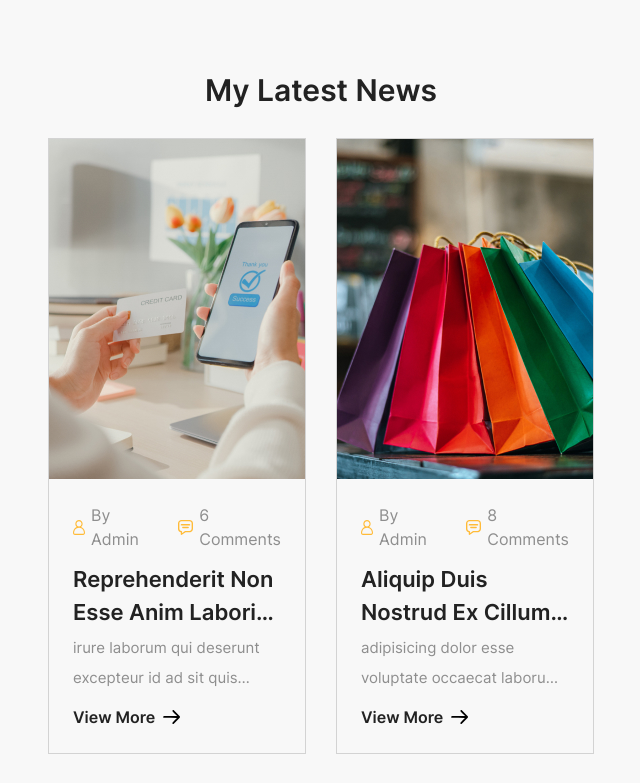
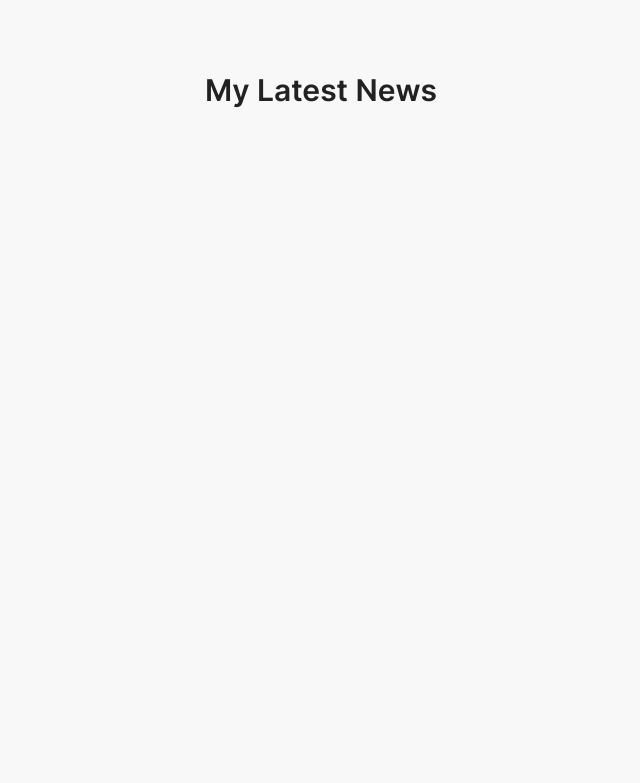
Before and after one commit to ifedayoagboola/bitsgiga-client, a React (Create React App) app: page /about in a window 1280 px wide. Shown: the part 2540-3323 px from the top of the page, without its empty margins (319-959 px from the left). Built offline with nearby package versions, Linux system fonts and the light colour scheme.

Commit message:
animation added

```diff
--- a/src/components/About/index.jsx
+++ b/src/components/About/index.jsx
@@ -684,7 +684,11 @@ export default function About() {
               <div className="grid grid-cols-2 gap-[30px]">
                 <DataIteration datas={blog.blogs} startLength={0} endLength={2}>
                   {({ datas }) => (
-                    <div key={datas.id} className="item w-full">
+                    <div
+                      data-aos="fade-up"
+                      key={datas.id}
+                      className="item w-full"
+                    >
                       <BlogCard datas={datas} />
                     </div>
                   )}
```
